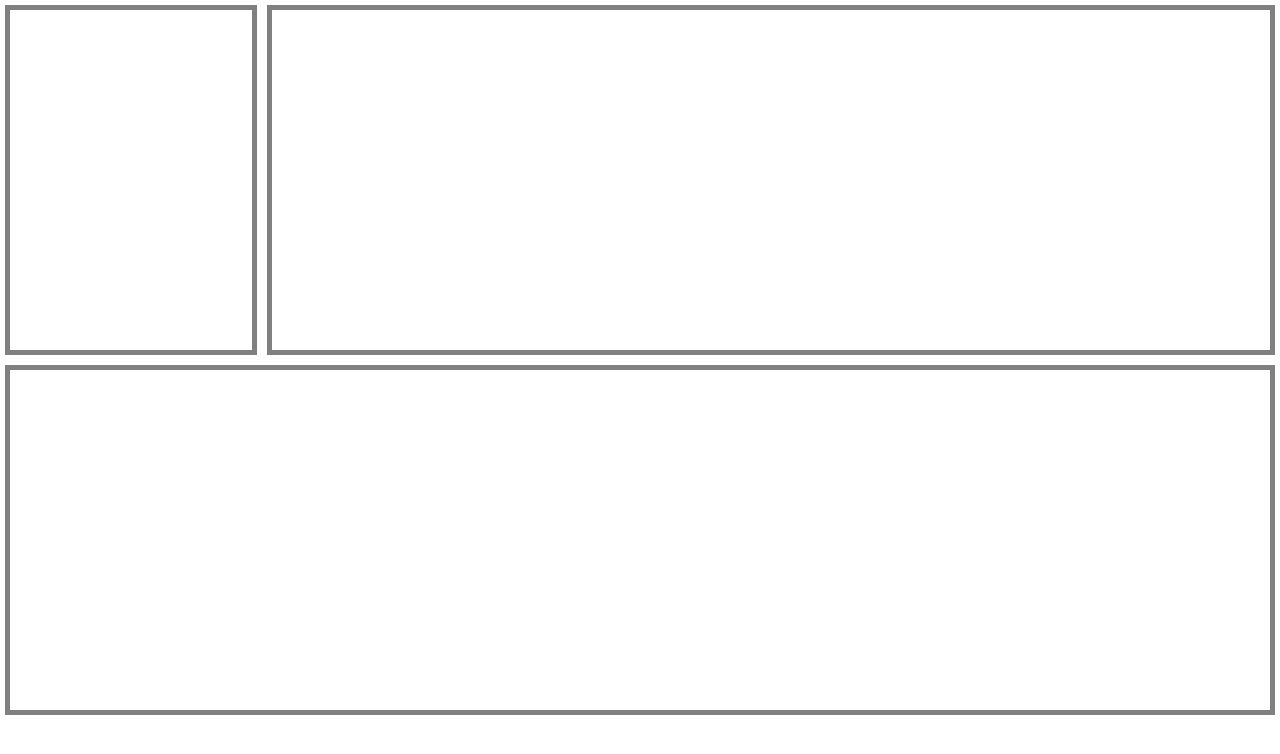
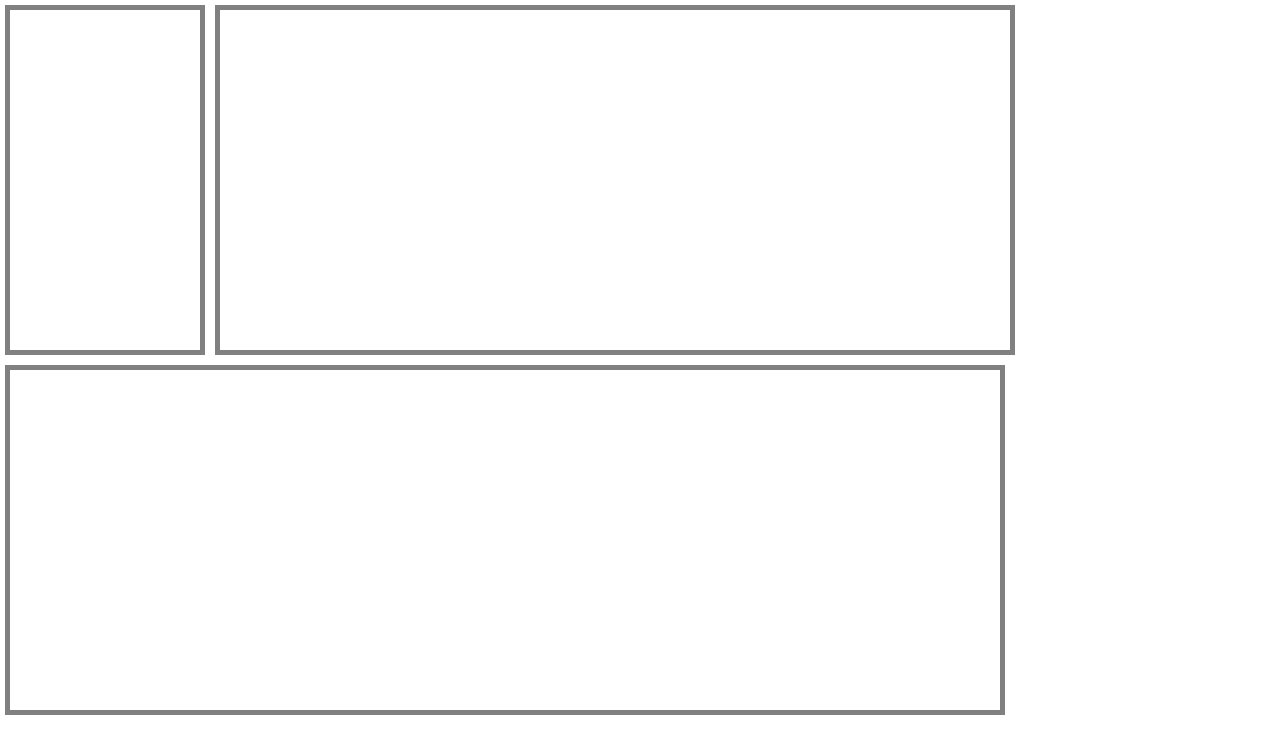
Before and after one commit to pSnehanshu/precily-task, a React (Create React App) app in the folder frontend/: page / in a window 1280 px wide. Shown: the top 754 px of the page. Built offline with nearby package versions, Linux system fonts and the light colour scheme.

Commit message:
ability to increase and decrease width

```diff
--- a/frontend/src/App.js
+++ b/frontend/src/App.js
@@ -1,42 +1,7 @@
+import { useState } from "react";
 import { get } from "lodash-es";
-import styled, { css } from "styled-components";
-
-const getHandleTypeCss = (type) => {
-  const cursors = {
-    top: 'ns-resize',
-    bottom: 'ns-resize',
-    left: 'ew-resize',
-    right: 'ew-resize',
-  };
-
-  return css`
-    ${type}: 0px;
-    cursor: ${get(cursors, type, 'default')};
-  `;
-}
-
-const DragHandleVertical = styled.div`
-  position: absolute;
-  height: 100%;
-  width: 5px;
-  background: gray;
-  ${(props) => {
-    const type = get(props, 'type', 'top');
-    return getHandleTypeCss(type);
-  }}
-`;
-
-const DragHandleHorizontal = styled.div`
-  position: absolute;
-  width: 100%;
-  height: 5px;
-  background: gray;
-  ${(props) => {
-    const type = get(props, 'type', 'left');
-    return getHandleTypeCss(type);
-  }}
-`;
-
+import styled from "styled-components";
+import { DragHandleHorizontal, DragHandleVertical } from "./components/Handles";
 
 const Container = styled.div`
   display: flex;
@@ -49,24 +14,81 @@ const Win = styled.div`
   height: ${props => get(props, 'height', '350px')};
 `;
 
-Win.defaultProps = {
-  children: <>
+function WindownBox({ height, width, onIncreaseWidth, onDecreaseWidth }) {
+  return <Win height={height} width={width}>
     <DragHandleHorizontal type="top" />
     <DragHandleHorizontal type="bottom" />
-    <DragHandleVertical type="right" />
-    <DragHandleVertical type="left" />
-  </>
-};
+    <DragHandleVertical
+      type="right"
+      dragRight={onIncreaseWidth}
+      dragLeft={onDecreaseWidth}
+    />
+    <DragHandleVertical
+      type="left"
+      dragRight={onDecreaseWidth}
+      dragLeft={onIncreaseWidth}
+    />
+  </Win>;
+}
 
 function App() {
+  const [sizes, setSizes] = useState({
+    win1: {
+      height: 350,
+      width: 200,
+    },
+    win2: {
+      height: 350,
+      width: 800,
+    },
+    win3: {
+      height: 350,
+      width: 1000,
+    },
+  });
+
+  const onIncreaseWidth = (winid) => (e) => {
+    setSizes((s) => ({
+      ...s,
+      [winid]: {
+        ...s[winid],
+        width: s[winid].width + 10,
+      }
+    }));
+  };
+  const onDecreaseWidth = (winid) => (e) => {
+    setSizes((s) => ({
+      ...s,
+      [winid]: {
+        ...s[winid],
+        width: s[winid].width - 10,
+      }
+    }));
+  };
+
   return (
     <div className="App">
       <Container>
-        <Win width="20%" />
-        <Win width="80%" />
+        <WindownBox
+          width={`${sizes.win1.width}px`}
+          height={`${sizes.win1.height}px`}
+          onIncreaseWidth={onIncreaseWidth('win1')}
+          onDecreaseWidth={onDecreaseWidth('win1')}
+        />
+        <WindownBox
+          width={`${sizes.win2.width}px`}
+          height={`${sizes.win2.height}px`}
+          onIncreaseWidth={onIncreaseWidth('win2')}
+          onDecreaseWidth={onDecreaseWidth('win2')}
+        />
       </Container>
       <Container>
-        <Win />
+        <WindownBox
+          width={`${sizes.win3.width}px`}
+          height={`${sizes.win3.height}px`}
+          onIncreaseWidth={onIncreaseWidth('win3')}
+          onDecreaseWidth={onDecreaseWidth('win3')}
+        />
       </Container>
     </div>
   );
--- /dev/null
+++ b/frontend/src/components/Handles.js
@@ -0,0 +1,80 @@
+import { get, throttle, isNull, invoke } from "lodash-es";
+import styled, { css } from "styled-components";
+
+const getHandleTypeCss = (type) => {
+  const cursors = {
+    top: 'ns-resize',
+    bottom: 'ns-resize',
+    left: 'ew-resize',
+    right: 'ew-resize',
+  };
+
+  return css`
+    ${type}: 0px;
+    cursor: ${get(cursors, type, 'default')};
+  `;
+}
+
+const Vertical = styled.div`
+  position: absolute;
+  height: 100%;
+  width: 5px;
+  background: gray;
+  ${(props) => {
+    const type = get(props, 'type', 'top');
+    return getHandleTypeCss(type);
+  }}
+`;
+
+const Horizontal = styled.div`
+  position: absolute;
+  width: 100%;
+  height: 5px;
+  background: gray;
+  ${(props) => {
+    const type = get(props, 'type', 'left');
+    return getHandleTypeCss(type);
+  }}
+`;
+
+function DragHandleVertical(props) {
+  const handleMouseDown = (e) => {
+    e.preventDefault();
+
+    let lastX = null;
+    const handleMouseMove = throttle((e) => {
+      e.preventDefault();
+      if (!isNull(lastX)) {
+        if (e.clientX < lastX) {
+          invoke(props, 'dragLeft', e);
+        } else {
+          invoke(props, 'dragRight', e);
+        }
+      }
+      lastX = e.clientX;
+    }, 100);
+
+    const handleMouseUp = (e) => {
+      e.preventDefault();
+      window.removeEventListener('mousemove', handleMouseMove);
+      window.removeEventListener('mouseup', handleMouseUp);
+    };
+
+    window.addEventListener('mousemove', handleMouseMove);
+    window.addEventListener('mouseup', handleMouseUp);
+  };
+
+  return <Vertical
+    {...props}
+    onMouseDown={handleMouseDown}
+  />
+}
+
+function DragHandleHorizontal(props) {
+  return <Horizontal {...props} />
+}
+
+export {
+  DragHandleVertical,
+  DragHandleHorizontal
+};
```
